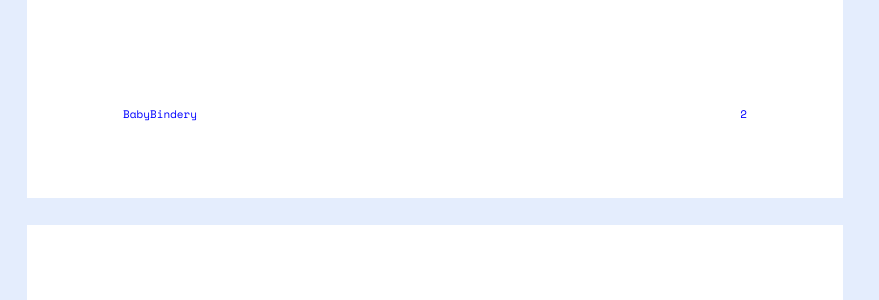
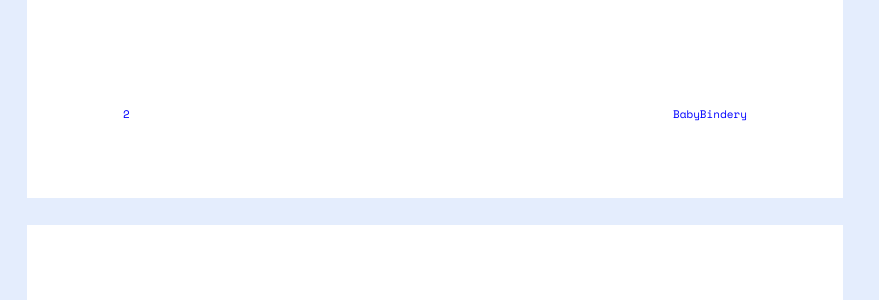
Before and after one commit to thedesignoffice/babybindery, a Jekyll site: the page built from book.html, in a window 1280 px wide and 900 px high, scrolled down 1947 px. Shown: the part 154-454 px from the top of the window, without its empty margins (0-879 px from the left). Built offline with Jekyll 4.4.1, drawn with Linux system fonts in a browser that asks for light colours; some of the changed text lies outside the part shown.

Commit message:
alignment

```diff
--- a/_layouts/print.html
+++ b/_layouts/print.html
@@ -29,7 +29,7 @@
         <div class="content-wrapper">
           <div class='page-content'></div>
         </div>
-        <div class='page-footer'><span>{{site.title}}</span> {{ num }}</div>
+        <div class='page-footer'>{{ num }} <span>{{site.title}}</span></div>
 
       </div>
     </div>
```
